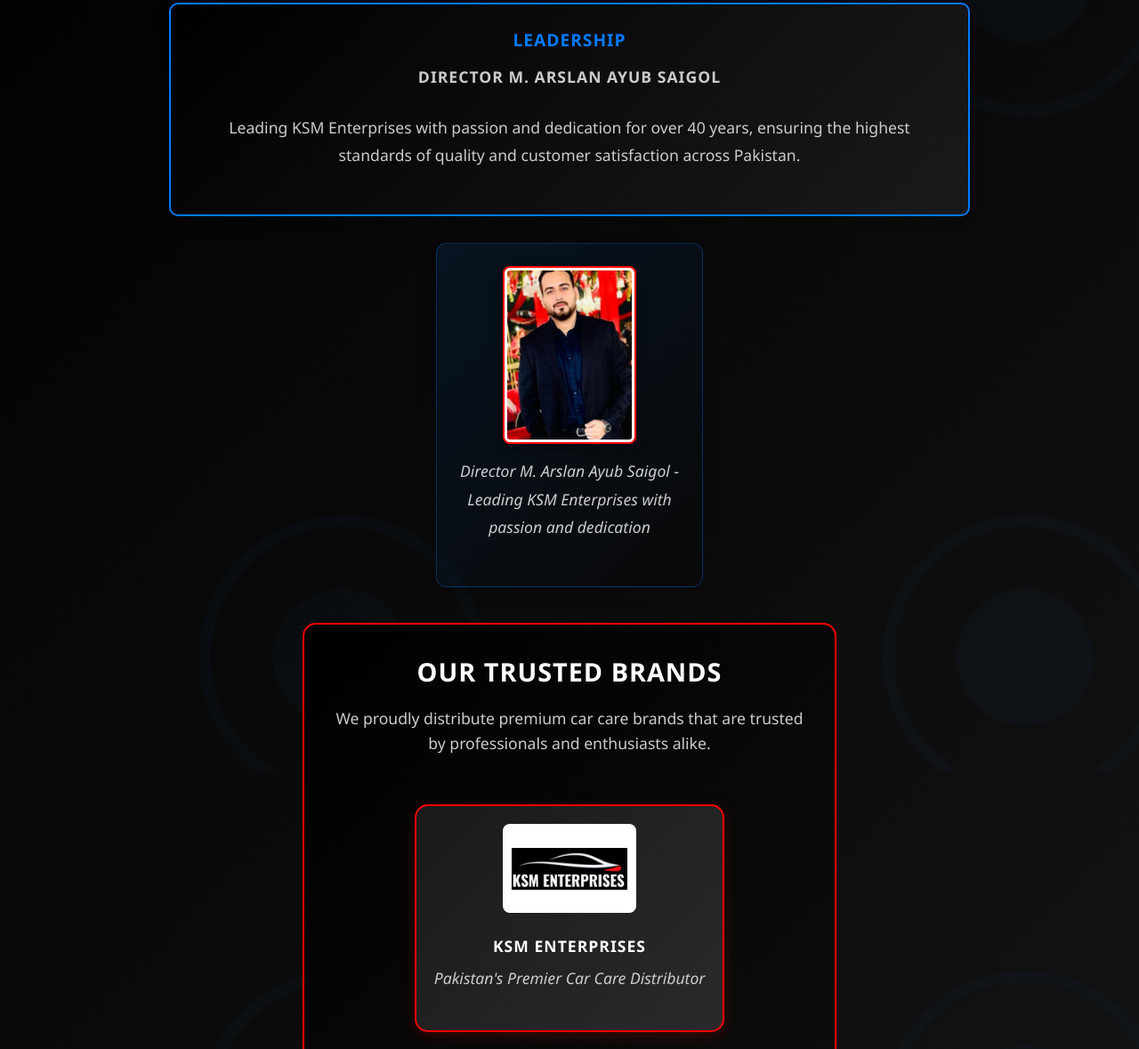
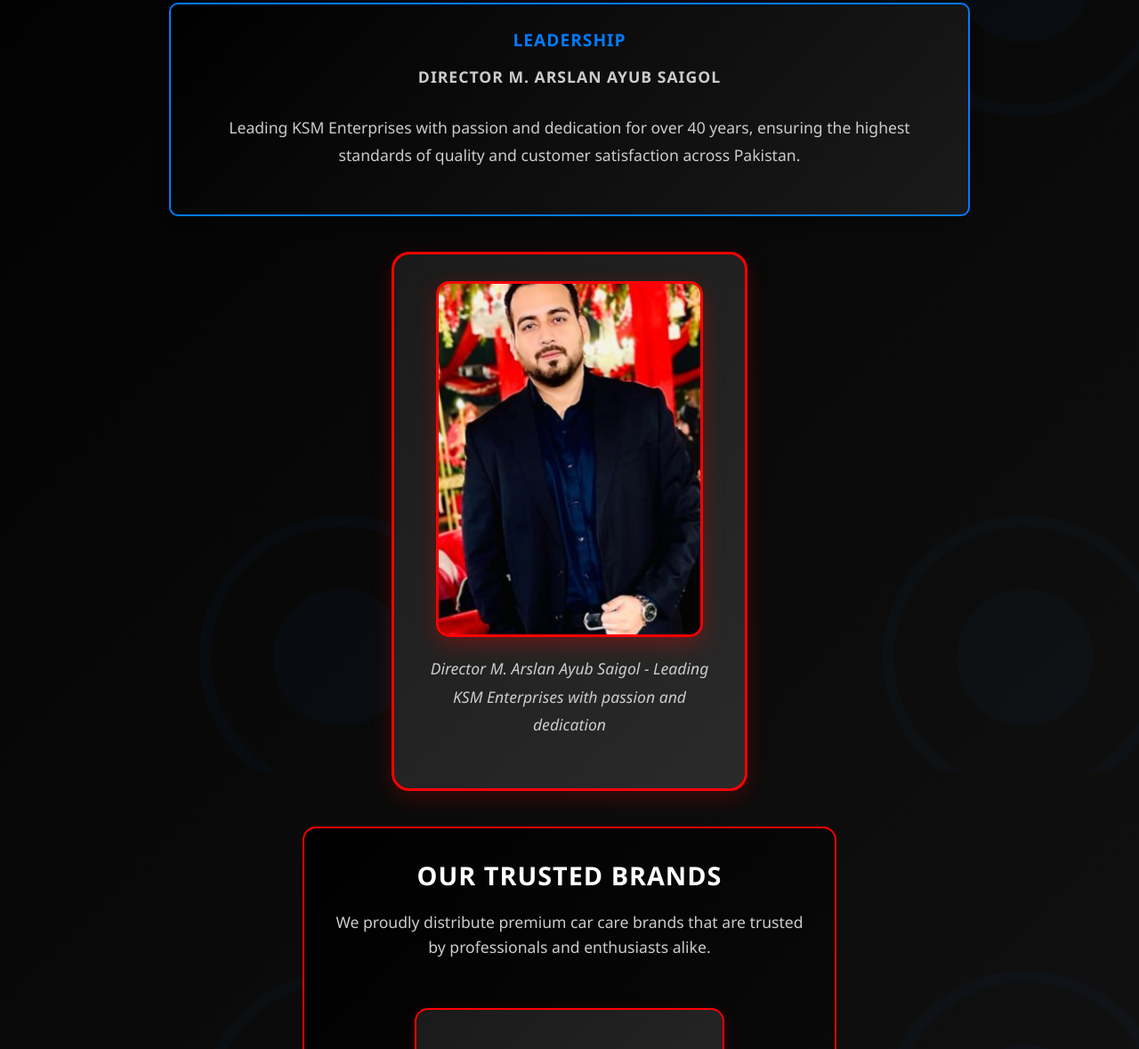
Before and after one commit to madeehasaboor/ksmenterprises, a plain HTML site: page index.html in a window 1280 px wide. Shown: the part 1621-2800 px from the top of the page at 89% size. Drawn offline with Linux system fonts and the light colour scheme.

Commit message:
Update styles.css

```diff
--- a/styles.css
+++ b/styles.css
@@ -42,13 +42,14 @@
 }
 
 .logo-image {
-    width: 50px;
-    height: 50px;
+    width: 80px;
+    height: 60px;
     object-fit: contain;
     border-radius: 8px;
-    background: #ffffff;
-    padding: 5px;
-    box-shadow: 0 2px 8px rgba(255, 0, 0, 0.2);
+    background: #ff0000;
+    padding: 8px;
+    border: 2px solid #ff0000;
+    box-shadow: 0 4px 12px rgba(255, 0, 0, 0.3);
     transition: transform 0.3s ease;
 }
 
@@ -814,33 +815,33 @@
 
 .director-image {
     text-align: center;
-    margin: 30px auto;
-    padding: 25px;
-    background: linear-gradient(135deg, rgba(0, 123, 255, 0.1) 0%, rgba(0, 0, 0, 0.2) 100%);
-    border-radius: 12px;
-    border: 1px solid rgba(0, 123, 255, 0.3);
-    max-width: 300px;
+    margin: 40px auto;
+    padding: 30px;
+    background: linear-gradient(135deg, #1a1a1a 0%, #2a2a2a 100%);
+    border-radius: 20px;
+    border: 3px solid #ff0000;
+    max-width: 400px;
     display: flex;
     flex-direction: column;
     align-items: center;
     justify-content: center;
-    box-shadow: 0 6px 20px rgba(0, 0, 0, 0.2);
+    box-shadow: 0 8px 25px rgba(255, 0, 0, 0.2);
 }
 
 .director-photo {
-    width: 150px;
-    height: 200px;
+    width: 300px;
+    height: 400px;
     object-fit: cover;
-    border-radius: 8px;
-    box-shadow: 0 4px 15px rgba(0, 0, 0, 0.4);
-    margin-bottom: 15px;
+    border-radius: 15px;
+    box-shadow: 0 8px 25px rgba(255, 0, 0, 0.3);
+    margin-bottom: 20px;
     transition: transform 0.3s ease;
     display: block;
     margin-left: auto;
     margin-right: auto;
-    border: 2px solid #ff0000;
-    background: #ffffff;
-    padding: 3px;
+    border: 3px solid #ff0000;
+    background: transparent;
+    padding: 0;
 }
 
 .director-photo:hover {
@@ -912,12 +913,12 @@
 }
 
 .brand-logo {
-    width: 150px;
-    height: 100px;
+    width: 200px;
+    height: 150px;
     object-fit: contain;
     margin-bottom: 15px;
     border-radius: 8px;
-    background: #ffffff;
+    background: transparent;
     padding: 10px;
 }
 
@@ -935,6 +936,16 @@
     font-size: 0.9rem;
     margin: 8px 0 0 0;
     font-style: italic;
+}
+
+.product-name {
+    color: #ffffff;
+    font-size: 1.1rem;
+    font-weight: 600;
+    text-align: center;
+    padding: 10px;
+    background: rgba(255, 0, 0, 0.1);
+    border-top: 1px solid #ff0000;
 }
 
 .about-stats {
```
